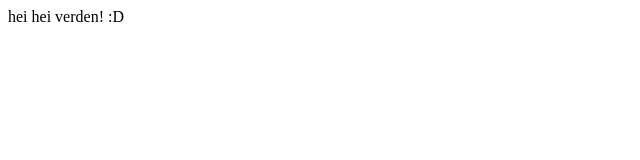
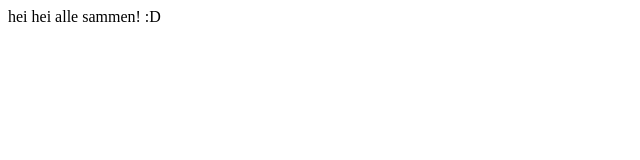
Before and after one commit to leidsten/testaugust, a plain HTML site: page index.html in a window 1280 px wide. Shown: the full height of the page, 0-640 px from the left. Drawn offline with Linux system fonts and the light colour scheme.

Commit message:
alle sammen er best

```diff
--- a/index.html
+++ b/index.html
@@ -7,6 +7,6 @@
     <title>MIN FØRSTE GITHUB PUSH!</title>
 </head>
 <body>
-    hei hei verden! :D
+    hei hei alle sammen! :D
 </body>
 </html>
```
